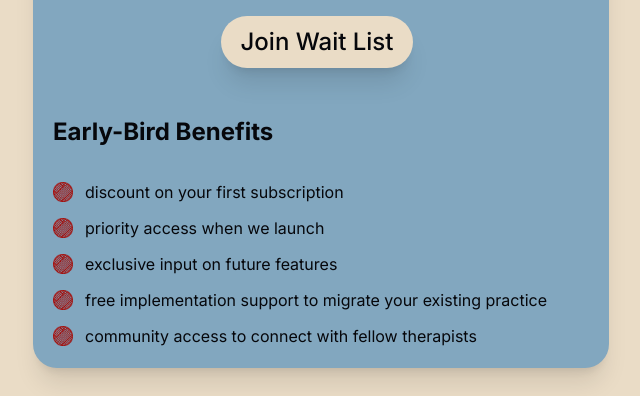
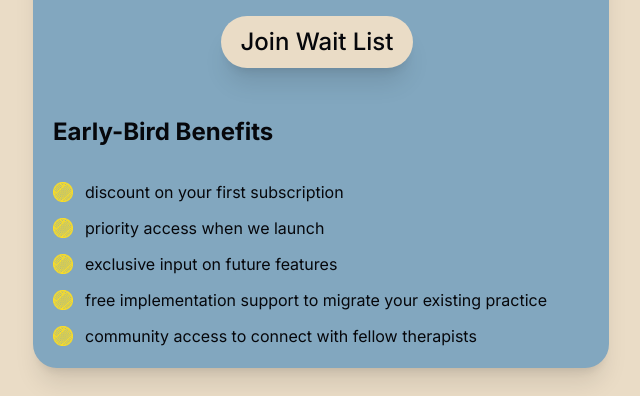
Before and after one commit to JakubStiburek/redclew-landing-page, a website built with Vite: page index.html in a window 1280 px wide. Shown: the part 2132-2528 px from the top of the page, without its empty margins (319-959 px from the left). Built offline with nearby package versions, Linux system fonts and the light colour scheme.

Commit message:
yellow rc logo as bullet points

```diff
--- a/index.html
+++ b/index.html
@@ -129,25 +129,25 @@
           <h2 class="text-2xl font-bold">Early-Bird Benefits</h2>
           <ul>
             <li class="flex items-center justify-start gap-3 my-3">
-              <img src="./rc_logo_transparent.png" class="w-5" />
+              <img src="./rc_logo_transparent_yellow.png" class="w-5" />
               <p>discount on your first subscription</p>
             </li>
             <li class="flex items-center justify-start gap-3 my-3">
-              <img src="./rc_logo_transparent.png" class="w-5" />
+              <img src="./rc_logo_transparent_yellow.png" class="w-5" />
               <p>priority access when we launch</p>
             </li>
             <li class="flex items-center justify-start gap-3 my-3">
-              <img src="./rc_logo_transparent.png" class="w-5" />
+              <img src="./rc_logo_transparent_yellow.png" class="w-5" />
               <p>exclusive input on future features</p>
             </li>
             <li class="flex items-center justify-start gap-3 my-3">
-              <img src="./rc_logo_transparent.png" class="w-5" />
+              <img src="./rc_logo_transparent_yellow.png" class="w-5" />
               <p>
                 free implementation support to migrate your existing practice
               </p>
             </li>
             <li class="flex items-center justify-start gap-3 mt-3">
-              <img src="./rc_logo_transparent.png" class="w-5" />
+              <img src="./rc_logo_transparent_yellow.png" class="w-5" />
               <p>community access to connect with fellow therapists</p>
             </li>
           </ul>
```
Also changed, not shown: public/rc_logo_transparent_yellow.png (added).
